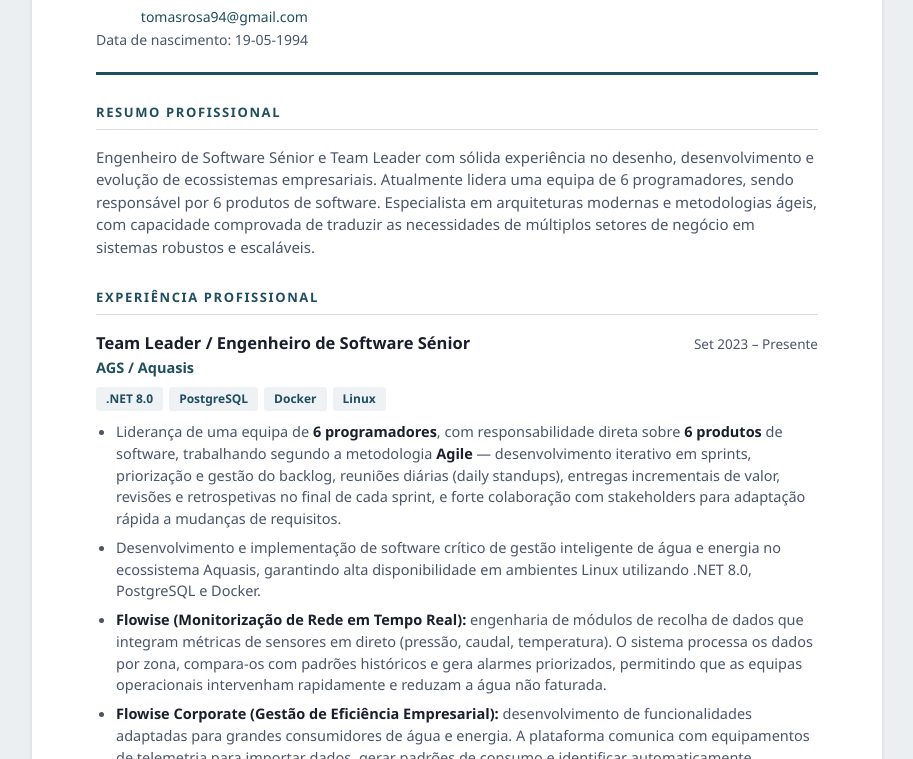
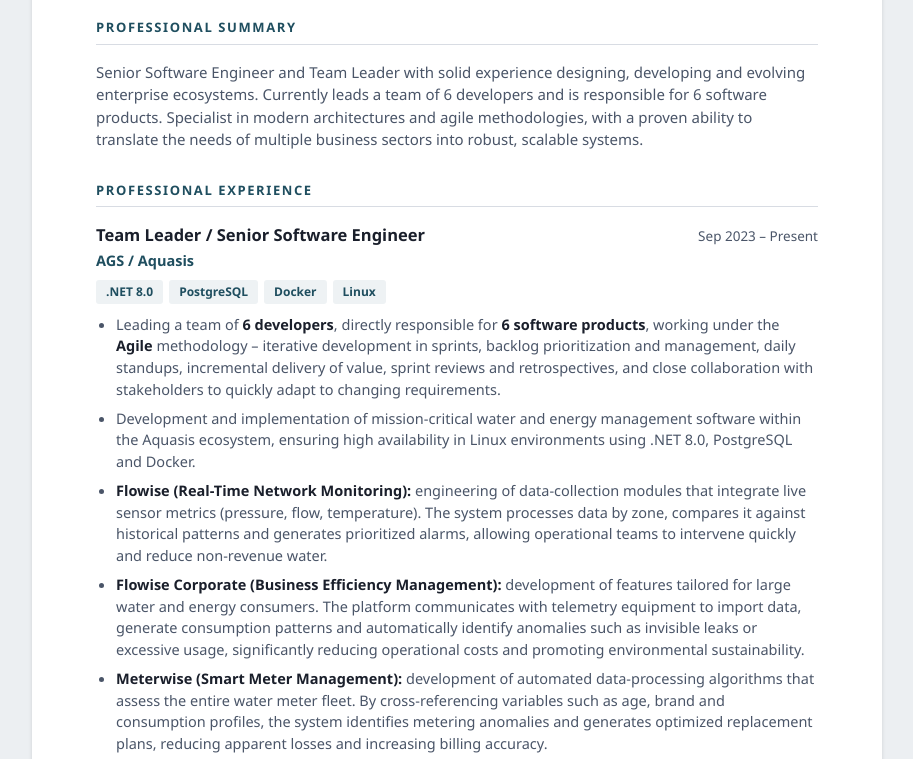
Before and after one commit to tomas-rosa/tomas-rosa.github.io, a plain HTML site: page index.html in a window 1280 px wide. Shown: the part 245-1004 px from the top of the page, without its empty margins (183-1096 px from the left). Drawn offline with Linux system fonts and the light colour scheme.

Commit message:
Update index.html

```diff
--- a/index.html
+++ b/index.html
@@ -709,7 +709,7 @@
     });
   });
 
-  setLanguage('pt');
+  setLanguage('en');
 </script>
 
 </body>
```
